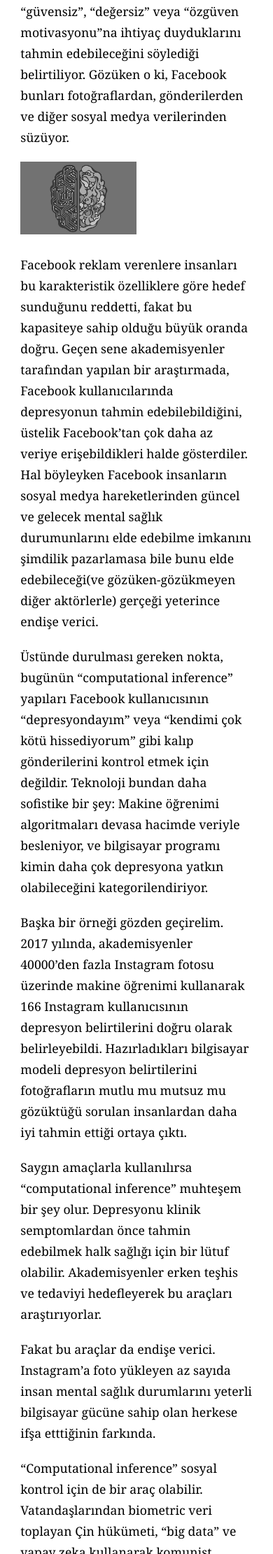
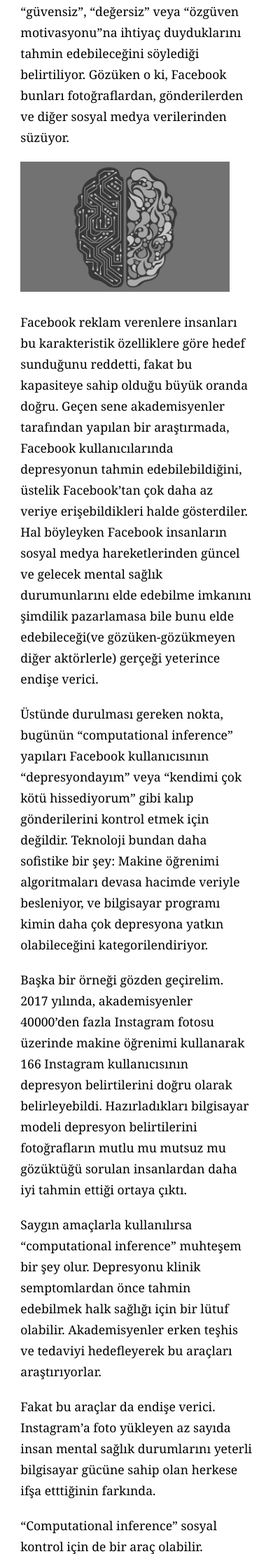
Before and after one commit to fatihmeh/fatihmeh.github.io, a Jekyll site: the page built from _posts/2019-07-03-cevrimici-dusunun.md, in a window 390 px wide. Shown: the part 1996-4217 px from the top of the page at 70% size. Built offline with Jekyll 4.4.1, drawn with Linux system fonts in a browser that asks for light colours.

Commit message:
Image responsiveness
.img-responsive class width updated to "%90" and height to "auto"

```diff
--- a/css/main.css
+++ b/css/main.css
@@ -131,6 +131,6 @@ a:hover {
     width: 85%;
   }
   .img-responsive {
-    width: 50%; height:50%;
+    width: 90%; height: auto;
   }
 }
```
